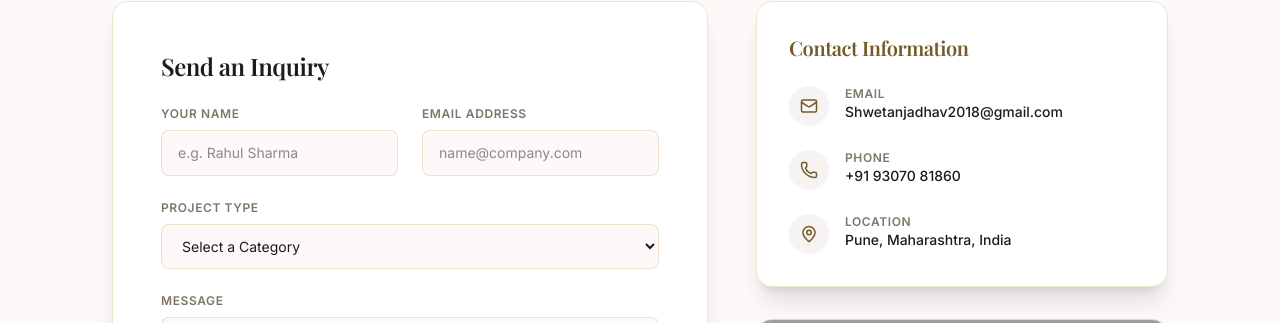
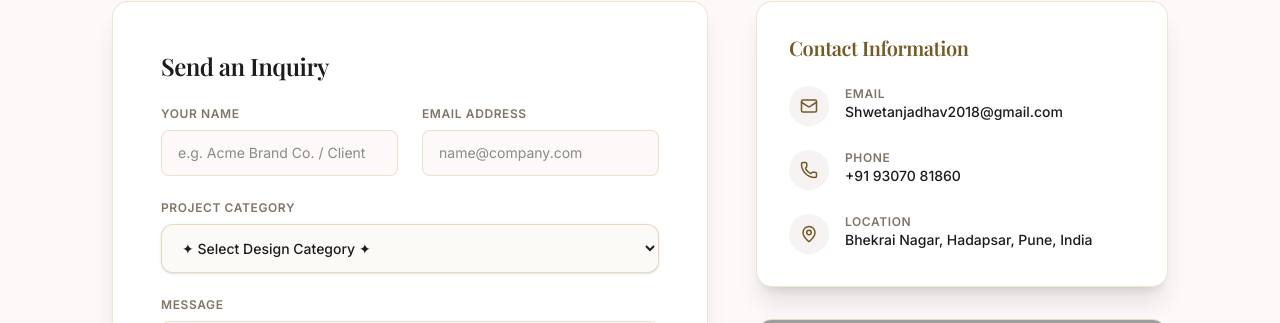
Before and after one commit to imuzax/shweta-portfolio, a Next.js app: page /contact in a window 1280 px wide. Shown: the part 231-554 px from the top of the page. Built offline with nearby package versions, Linux system fonts and the light colour scheme; grey boxes are pictures that could not be loaded; a web font is replaced by a local one.

Commit message:
feat: Center Google Map on Hadapsar Bhekrai Nagar Pune, replace Rahul Sharma placeholder with Acme Brand Co., and refine category dropdown design

```diff
--- a/src/app/contact/page.tsx
+++ b/src/app/contact/page.tsx
@@ -96,7 +96,7 @@ export default function Contact() {
                     <input
                       type="text"
                       required
-                      placeholder="e.g. Rahul Sharma"
+                      placeholder="e.g. Acme Brand Co. / Client"
                       value={formData.name}
                       onChange={(e) => setFormData({ ...formData, name: e.target.value })}
                       className="w-full bg-[var(--ivory)] border border-[rgba(201,169,110,0.3)] rounded-lg px-4 py-3 text-sm focus:border-[var(--gold)] focus:outline-none"
@@ -117,19 +117,19 @@ export default function Contact() {
                 </div>
 
                 <div>
-                  <label className="block text-xs font-semibold uppercase tracking-wider text-[var(--text-muted)] mb-2">Project Type</label>
+                  <label className="block text-xs font-semibold uppercase tracking-wider text-[var(--text-muted)] mb-2">Project Category</label>
                   <select
                     value={formData.projectType}
                     onChange={(e) => setFormData({ ...formData, projectType: e.target.value })}
-                    className="w-full bg-[var(--ivory)] border border-[rgba(201,169,110,0.3)] rounded-lg px-4 py-3 text-sm focus:border-[var(--gold)] focus:outline-none"
+                    className="w-full bg-[#fcfaf7] border border-[#c9a96e]/40 rounded-xl px-4 py-3.5 text-sm font-medium text-[#1b1c1c] focus:border-[#c9a96e] focus:ring-2 focus:ring-[#c9a96e]/20 focus:outline-none transition-all shadow-sm cursor-pointer"
                   >
-                    <option value="">Select a Category</option>
-                    <option value="Logo Design">Logo Design</option>
-                    <option value="Expo Invite">Expo Invite</option>
-                    <option value="Standee Design">Standee Design</option>
-                    <option value="Banners">Banners & Flex</option>
-                    <option value="News Paper">News Paper Ad</option>
-                    <option value="Other">Other Inquiry</option>
+                    <option value="">✦ Select Design Category ✦</option>
+                    <option value="Logo Design">Brand Identity & Logo Design</option>
+                    <option value="Brochure Design">Brochure & Print Layout</option>
+                    <option value="Standee Design">Standee & Expo Banner</option>
+                    <option value="Banners">Social Media & Campaign Banner</option>
+                    <option value="News Paper">News Paper & Magazine Ad</option>
+                    <option value="Other">Other Custom Inquiry</option>
                   </select>
                 </div>
 
@@ -188,18 +188,18 @@ export default function Contact() {
                   </div>
                   <div>
                     <p className="text-xs uppercase tracking-wider text-[var(--text-muted)] font-semibold">Location</p>
-                    <p className="text-sm font-medium text-[var(--charcoal)]">Pune, Maharashtra, India</p>
+                    <p className="text-sm font-medium text-[var(--charcoal)]">Bhekrai Nagar, Hadapsar, Pune, India</p>
                   </div>
                 </div>
 
               </div>
             </div>
 
-            {/* Real Interactive Google Maps Embed for Pune */}
+            {/* Real Interactive Google Maps Embed centered on Hadapsar / Bhekrai Nagar */}
             <div className="rounded-2xl overflow-hidden shadow-lg border border-[rgba(201,169,110,0.4)] h-56 relative">
               <iframe
-                title="Pune Maharashtra Location Map"
-                src="https://www.google.com/maps/embed?pb=!1m18!1m12!1m3!1d15131.932822453582!2d73.8567437!3d18.5204303!2m3!1f0!2f0!3f0!3m2!1i1024!2i768!4f13.1!3m3!1m2!1s0x3bc2bf2e67461101%3A0x828d43bf9d9ee343!2sPune%2C%20Maharashtra!5e0!3m2!1sen!2sin!4v1700000000000!5m2!1sen!2sin"
+                title="Bhekrai Nagar Hadapsar Pune Location Map"
+                src="https://www.google.com/maps/embed?pb=!1m18!1m12!1m3!1d15135.25301826048!2d73.9312154!3d18.4913214!2m3!1f0!2f0!3f0!3m2!1i1024!2i768!4f13.1!3m3!1m2!1s0x3bc2e9ffdd4c79db%3A0x6b77943d04f141bf!2sBhekrai%20Nagar%2C%20Hadapsar%2C%20Pune%2C%20Maharashtra!5e0!3m2!1sen!2sin!4v1700000000000!5m2!1sen!2sin"
                 width="100%"
                 height="100%"
                 style={{ border: 0 }}
```
